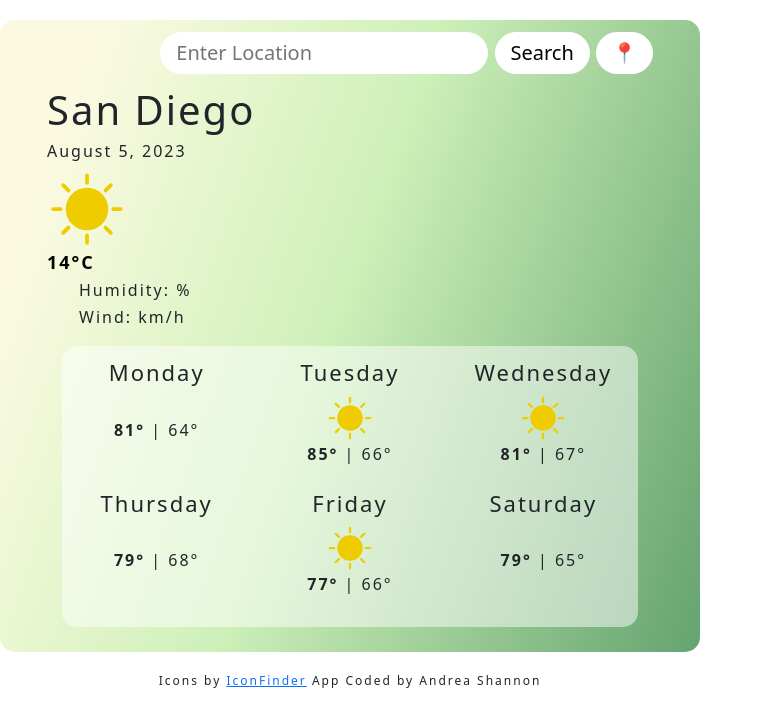
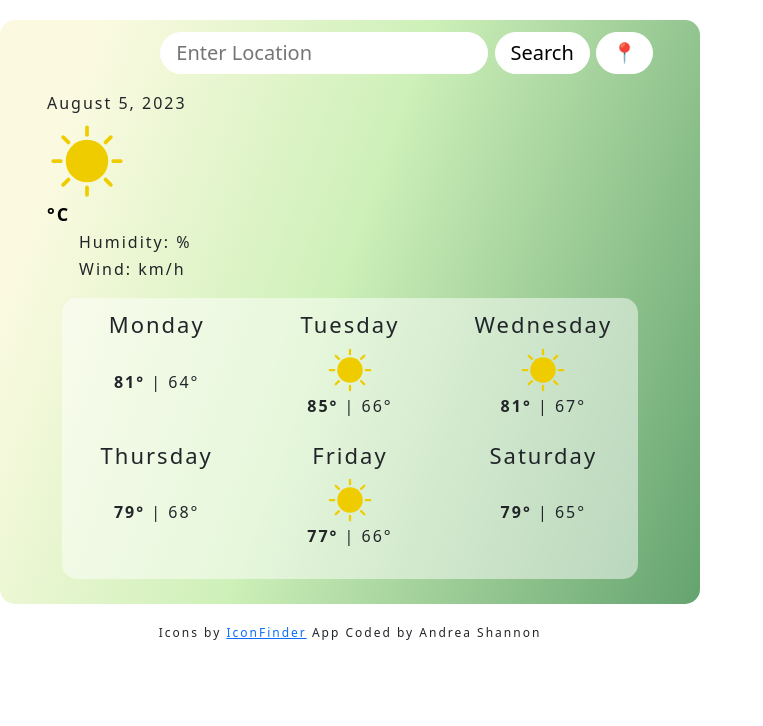
Before and after one commit to AndreaShannon/Weather-App-Project, a plain HTML site: page src/index.html in a window 1280 px wide. Shown: the whole page, without its empty margins (0-763 px from the left). Drawn offline with nearby package versions, Linux system fonts and the light colour scheme.

Commit message:
Removed city and added temp unit

```diff
--- a/src/index.html
+++ b/src/index.html
@@ -28,7 +28,7 @@
           <input type="submit" id="submit-button" value="Search" />
           <input type="submit" id="location-button" value="📍" />
         </form>
-        <h1 id="city">San Diego</h1>
+        <h1 id="city"></h1>
         <h2 class="date" id="current-date-data">August 5, 2023</h2>
 
         <span>
@@ -39,7 +39,7 @@
         </span>
         <div>
           <span>
-            <a href="" id="temperature">14°C </a>
+            <a href="" id="temperature">°C</a>
           </span>
           <ul>
             <li id="weather-description"></li>
```
